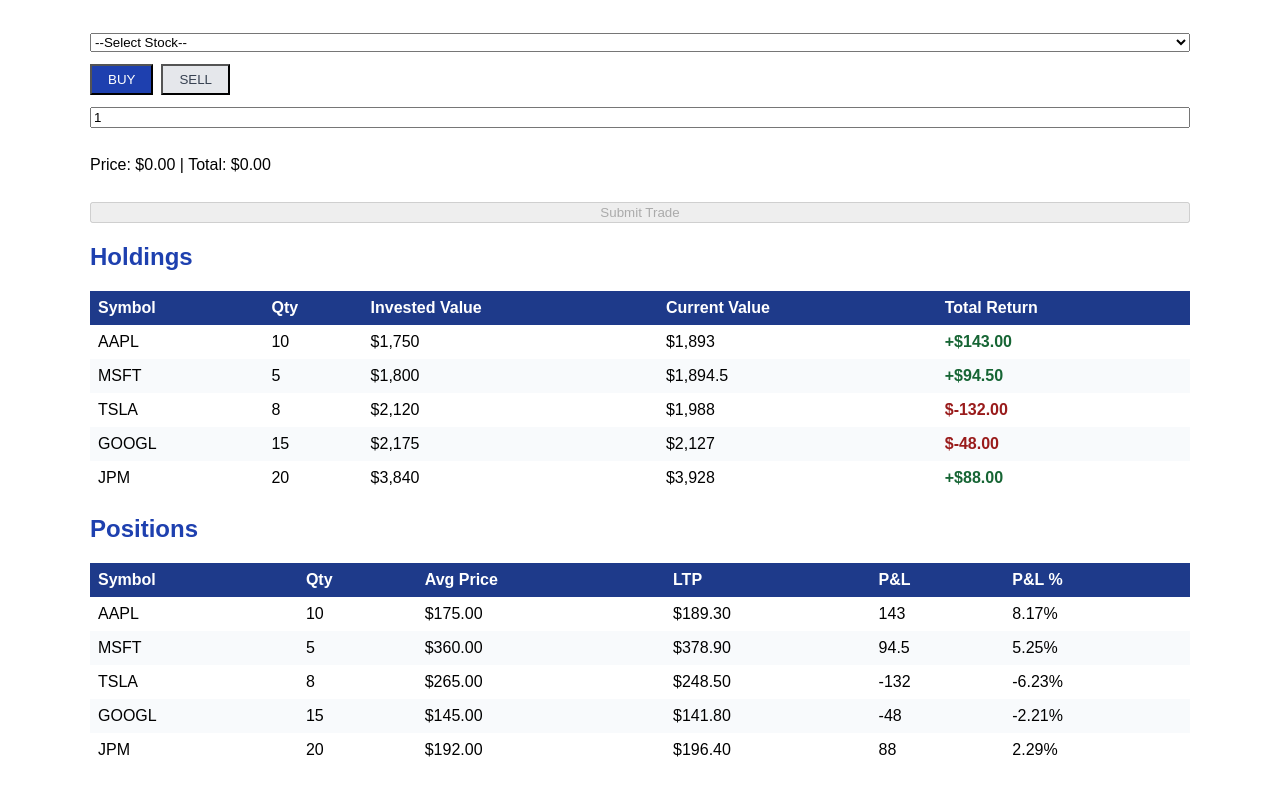
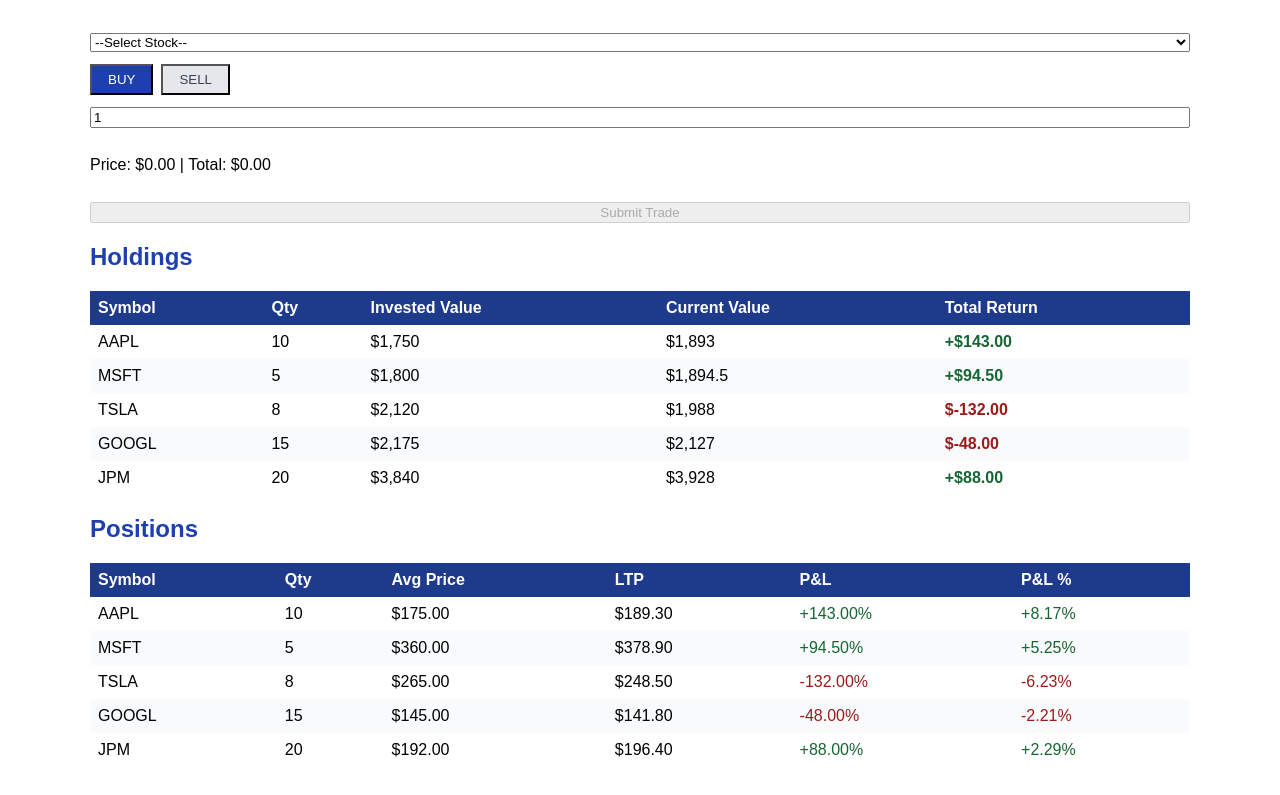
Before and after one commit to Dhruv-Omnenest/Week2, a React (Vite) app: page / in a window 1280 px wide. Shown: the part 1394-2189 px from the top of the page. Built offline with nearby package versions, Linux system fonts and the light colour scheme.

Commit message:
7.2 Color-coded P&L Column

```diff
--- a/src/App.tsx
+++ b/src/App.tsx
@@ -175,11 +175,27 @@
             },
             {
               key: 'pnl', header: 'P&L',
-              render: v => String(v)
+              render: v => {
+                const n = Number(v);
+                return (
+                  <span style={{ color: n >= 0 ? '#166534' : '#991B1B' }}>
+                    {n >= 0 ? '+' : ''}{n.toFixed(2)}%
+                  </span>
+
+                )
+              }
             },
             {
               key: 'pnlPct', header: 'P&L %',
-              render: v => `${Number(v).toFixed(2)}%`
+              render: v => {
+                const n = Number(v);
+                return (
+                  <span style={{ color: n >= 0 ? '#166534' : '#991B1B' }}>
+                    {n >= 0 ? '+' : ''}{n.toFixed(2)}%
+                  </span>
+
+                )
+              }
             },
 
           ]
```
